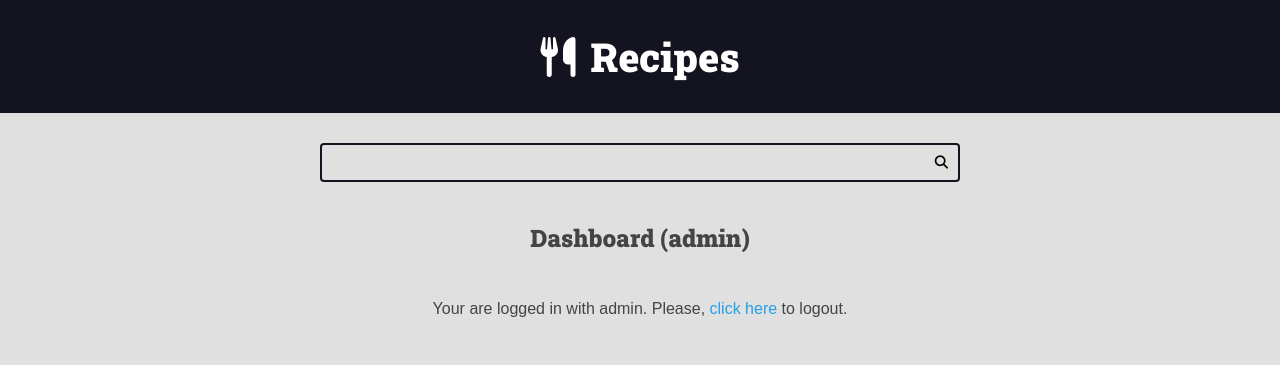
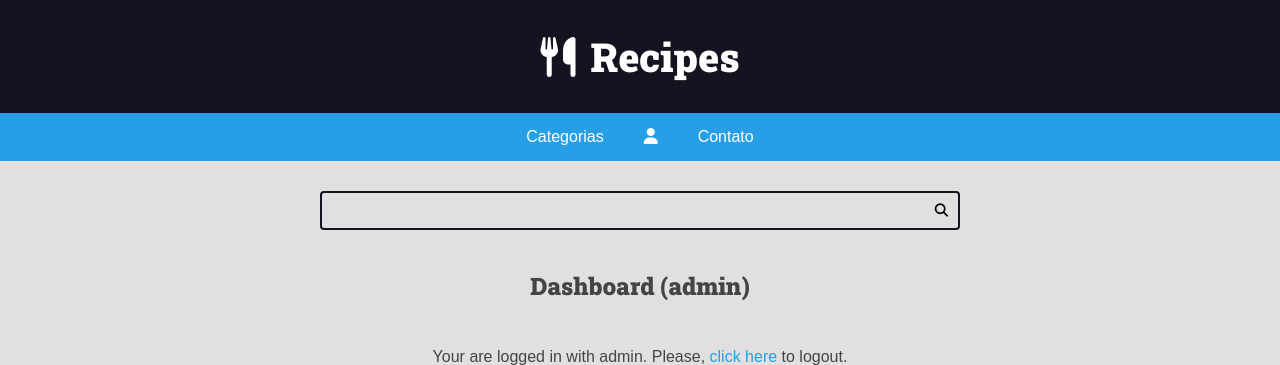
Before and after one commit to dev-davisouza/Recipes-WebSite, a Django app: page /users/recipe/create/ in a window 1280 px wide. Shown: the top 365 px of the page. Run offline with Django 4.2, Linux system fonts and the light colour scheme; a user stored in the database is signed in.

Commit message:
adding a navbar and changing the recipes category logic

```diff
--- a/authors/views.py
+++ b/authors/views.py
@@ -82,14 +82,8 @@ def treat_post_login(request):
 
 @login_required(login_url='authors:login', redirect_field_name='next')
 def logout_view(request):
-    if not request.POST:
-        return redirect('authors:login')
-
-    if request.POST.get('username') != request.user.username:
-        return redirect('authors:login')
-
     logout(request)
-    return redirect('authors:login')
+    return redirect('recipes:home')
 
 
 @login_required(login_url='authors:login', redirect_field_name='next')
--- a/base_templates/global/base.html
+++ b/base_templates/global/base.html
@@ -26,6 +26,9 @@
     <!-- Including the header -->
     {% include 'global/partials/header.html' %}
 
+    <!-- Including the Navbar -->
+    {% include "global/partials/navbar.html" %}
+
     <!-- Including the search-bar form -->
     {% include 'global/partials/search-bar.html' %}
 
--- /dev/null
+++ b/base_templates/global/partials/navbar.html
@@ -0,0 +1,29 @@
+<nav>
+    <ul>
+        <li>
+            <a href="#">Categorias</a>
+            <div class="dropdown-content">
+                <a href="{% url "recipes:category" 'Asiáticas' %}">Asiáticas</a>
+                <a href="{% url "recipes:category" 'Animals' %}">Animals</a>
+            </div>
+        </li>
+            <li>
+                <a href=""><i class="fa-solid fa-user"></i></a>
+                <div class="dropdown-content">
+                    {% if user.is_authenticated %}
+                        <a href="{% url "authors:dashboard" %}">Área do usuário</a>
+                        <hr class="dropdown-divider">
+                        <a href="{% url "authors:create_recipe" %}">Criar receitas</a>
+                        <a href="{% url "authors:dashboard" %}">Minhas receitas</a>
+                        <hr class="dropdown-divider">
+                        <a href="{% url "authors:logout" %}">Sair</a>
+                    {% else %}
+                        <a href="{% url "authors:login" %}">Entrar</a>
+                    {% endif %}
+                </div>
+            </li>
+        <li>
+            <a href="#">Contato</a>
+        </li>
+    </ul>
+</nav>
--- a/recipes/templates/recipes/partials/recipe-cards.html
+++ b/recipes/templates/recipes/partials/recipe-cards.html
@@ -34,7 +34,7 @@
         {% if recipe.category is not None %}
         <span class="recipe-author-item">
             <i class="fas fa-layer-group"></i>
-            <span> <a href="{% url 'recipes:category' recipe.category.id %}"> {{recipe.category.name}} </a> </span>
+            <span> <a href="{% url 'recipes:category' recipe.category.name %}"> {{recipe.category.name}} </a> </span>
         </span>
         {% endif %}
     </div>
--- a/recipes/urls.py
+++ b/recipes/urls.py
@@ -7,7 +7,7 @@ urlpatterns = [
     # Always the search URL will comes before any URLS.
     path('recipes/search/', views.search, name="search"),
     path('', views.home, name="home"),
-    path('recipes/category/<int:category_id>/',
+    path('recipes/category/<str:category_name>/',
          views.category, name="category"),
     path('recipes/<slug>/', views.recipe, name="recipe"),
 
--- a/recipes/views.py
+++ b/recipes/views.py
@@ -1,15 +1,15 @@
 import os
 from django.shortcuts import render
-from recipes.models import Recipe
+from recipes.models import Recipe, Category
 from django.db.models import Q
 from utils.pagination import make_pagination
 
 PER_PAGE = int(os.environ.get('PER_PAGE', 6))
 
 
-def category(request, category_id):
+def category(request, category_name):
     recipes = Recipe.objects.filter(
-        category__id=category_id, is_published=True)
+        category__name=category_name, is_published=True)
 
     if not recipes:
         response = render(request, 'recipes/pages/404_error.html',
--- a/static/global/css/styles.css
+++ b/static/global/css/styles.css
@@ -73,6 +73,64 @@ h6 {
 img {
     max-width: 100%;
   }
+
+
+nav {
+    background-color: var(--color-primary);
+    padding: 1rem;
+}
+
+nav ul {
+    list-style: none;
+    padding: 0;
+    margin: 0;
+    display: flex;
+    justify-content: center;
+}
+
+nav ul li {
+    margin: 0 1rem;
+    position: relative;
+}
+
+nav ul li a {
+    color: var(--color-white);
+    text-decoration: none;
+    padding: 0.5rem 1rem;
+    display: block;
+}
+
+nav ul li:hover {
+    background-color: var(--color-primary-hover);
+}
+
+.dropdown-content {
+    display: none;
+    position: absolute;
+    background-color: var(--color-gray-0);
+    box-shadow: 0px 8px 16px 0px rgba(0,0,0,0.2);
+    z-index: 1;
+}
+
+.dropdown-content a {
+    color: var(--color-dark-text);
+    padding: 12px 16px;
+    display: block;
+    text-align: left;
+}
+
+.dropdown-divider {
+    margin: 0.5rem 0; /* Espaçamento em cima e embaixo da linha */
+    border-top: 1px solid var(--color-gray-3); /* Cor e estilo da linha */
+}
+
+.dropdown-content a:hover {
+    background-color: var(--color-gray-1);
+}
+
+nav ul li:hover .dropdown-content {
+    display: block;
+}
 
 .container {
     max-width: 144rem;
```
Also changed, not shown: db.sqlite3.
